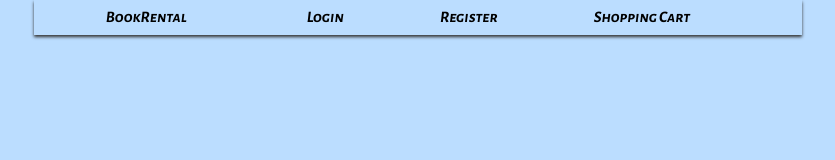
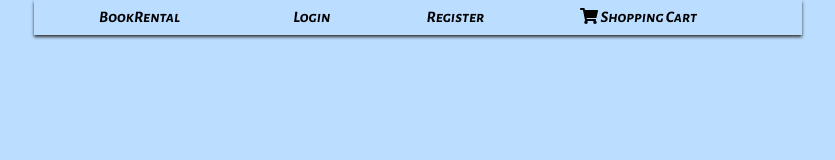
Before and after one commit to jackylearn/shopping, a React (Create React App) app in the folder client/: page / in a window 1280 px wide. Shown: the top 160 px of the page, without its empty margins (222-1057 px from the left). Built offline with nearby package versions, Linux system fonts and the light colour scheme.

Commit message:
shopping cart logo

```diff
--- a/client/src/App.js
+++ b/client/src/App.js
@@ -90,7 +90,7 @@ function Navbar(props) {
 
         <span onClick={props.loginButton}>Login</span>
         <span onClick={props.registerButton}>Register</span>
-        <span><FontAwesomeIcon icon={["fas", "coffee"]} />Shopping Cart</span>
+        <span><FontAwesomeIcon icon={["fas", "shopping-cart"]} /> Shopping Cart</span>
       </div>
     </nav>
   )
--- a/client/src/index.js
+++ b/client/src/index.js
@@ -2,6 +2,17 @@ import React from 'react';
 import ReactDOM from 'react-dom';
 import App from './App';
 import reportWebVitals from './reportWebVitals';
+
+// fontawesome
+import { library } from '@fortawesome/fontawesome-svg-core'
+
+// icon for famous company e.g. apple, facebook, google
+// import { fab } from '@fortawesome/free-brands-svg-icons'
+// other icons will be used
+import { faShoppingCart } from '@fortawesome/free-solid-svg-icons'
+
+library.add(faShoppingCart)
+
 
 ReactDOM.render(
   <React.StrictMode>
```
